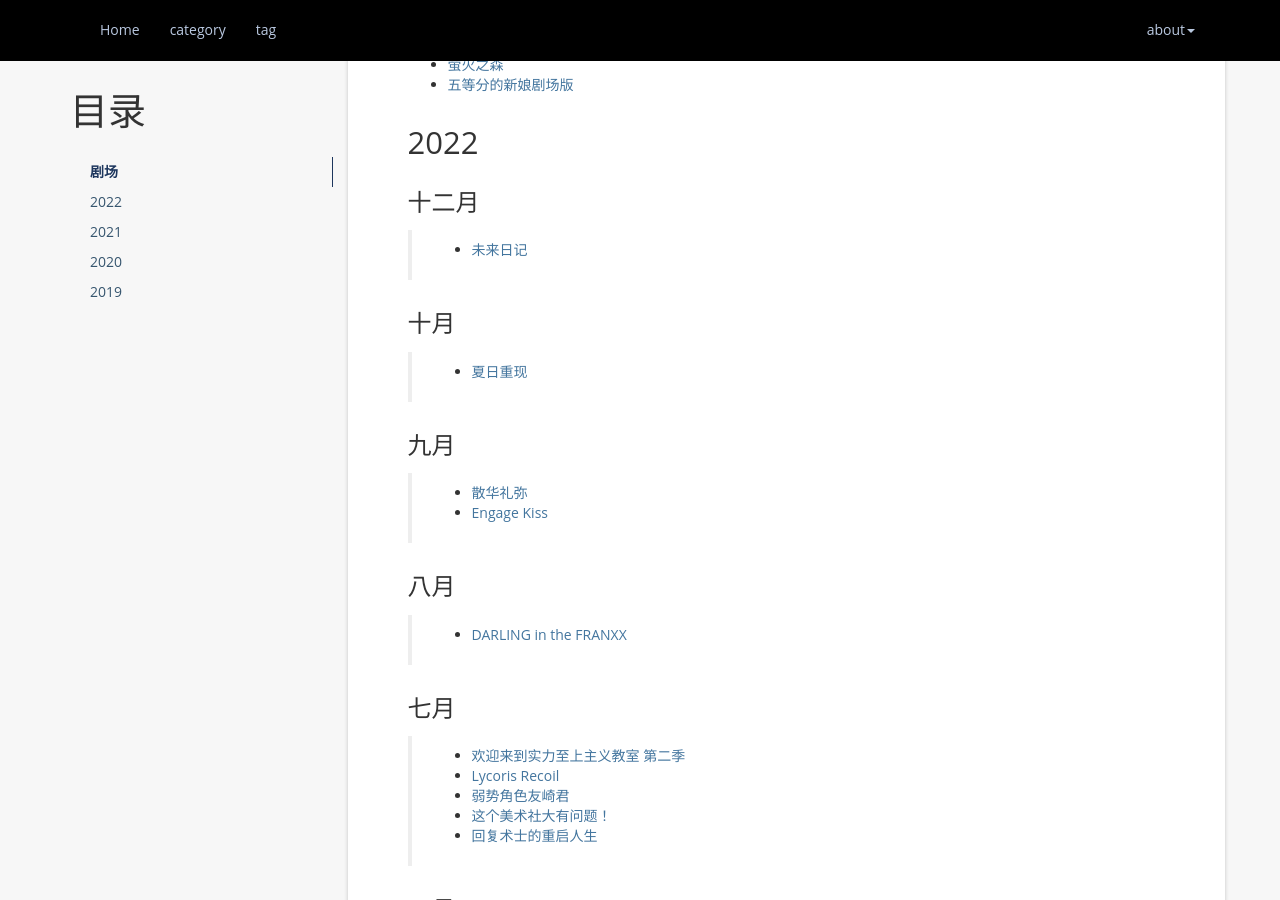
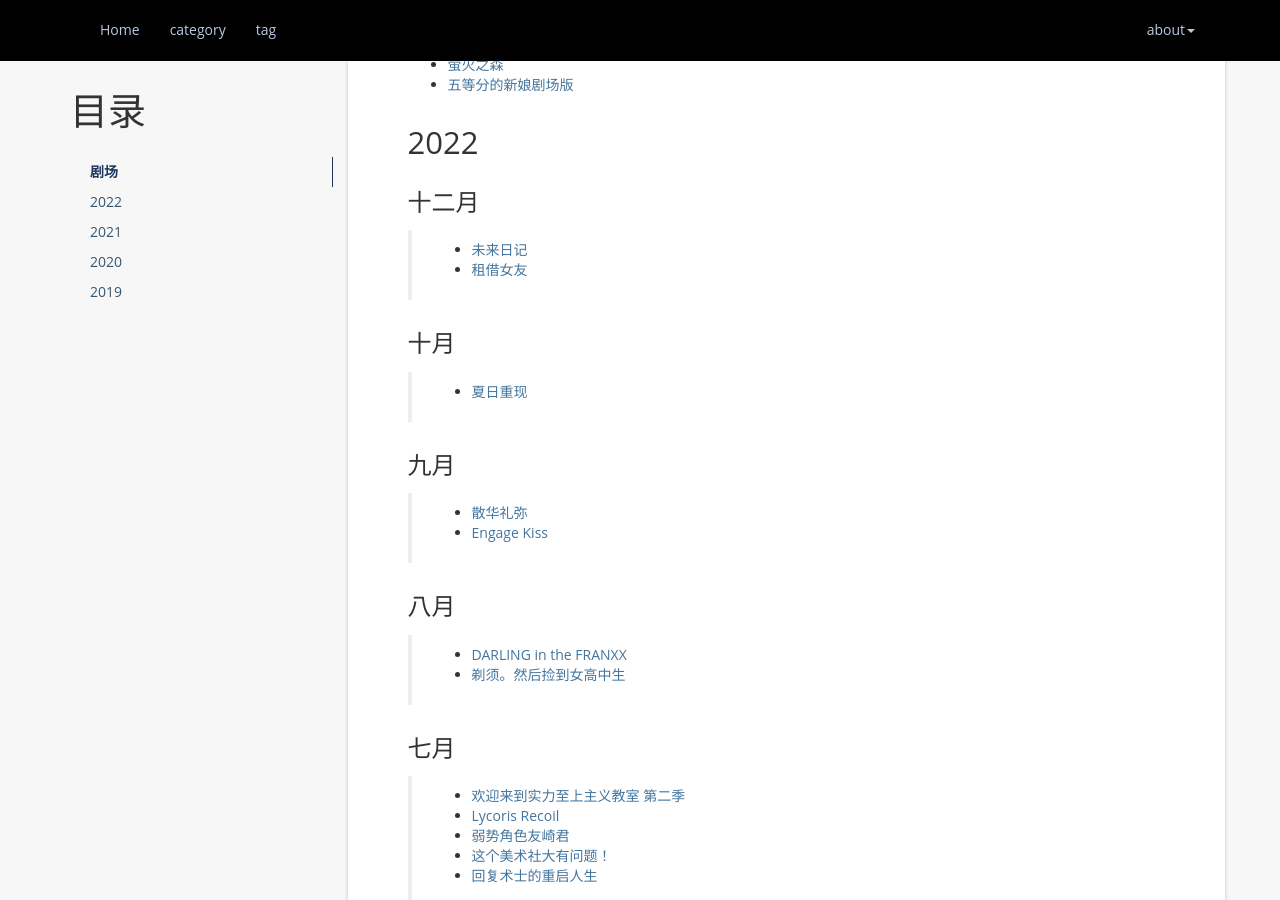
Before and after one commit to atgtahub/atgtahub.github.io, a Jekyll site: the page built from about/bangumi.md, in a window 1280 px wide and 900 px high, scrolled down 659 px. Built offline with Jekyll 4.4.1, drawn with Linux system fonts in a browser that asks for light colours; a script that is not in the unit is left out; comment, search, counter and statistics services are not loaded.

Commit message:
refactor(posts): bangumi.md

```diff
--- a/about/bangumi.md
+++ b/about/bangumi.md
@@ -30,6 +30,7 @@ permalink: /bangumi
 ### 十二月
 
 > + <a href="https://www.yhdmp.cc/showp/11094.html" target="_blank">未来日记</a>
+> + <a href="https://www.yhdmp.cc/showp/20219.html" target="_blank">租借女友</a>
 
 ### 十月
 
@@ -43,6 +44,7 @@ permalink: /bangumi
 ### 八月
 
 > + <a href="https://www.yhdmp.cc/showp/18126.html" target="_blank">DARLING in the FRANXX</a>
+> + <a href="https://www.yhdmp.cc/showp/20369.html" target="_blank">剃须。然后捡到女高中生</a>
 
 ### 七月
 
```
